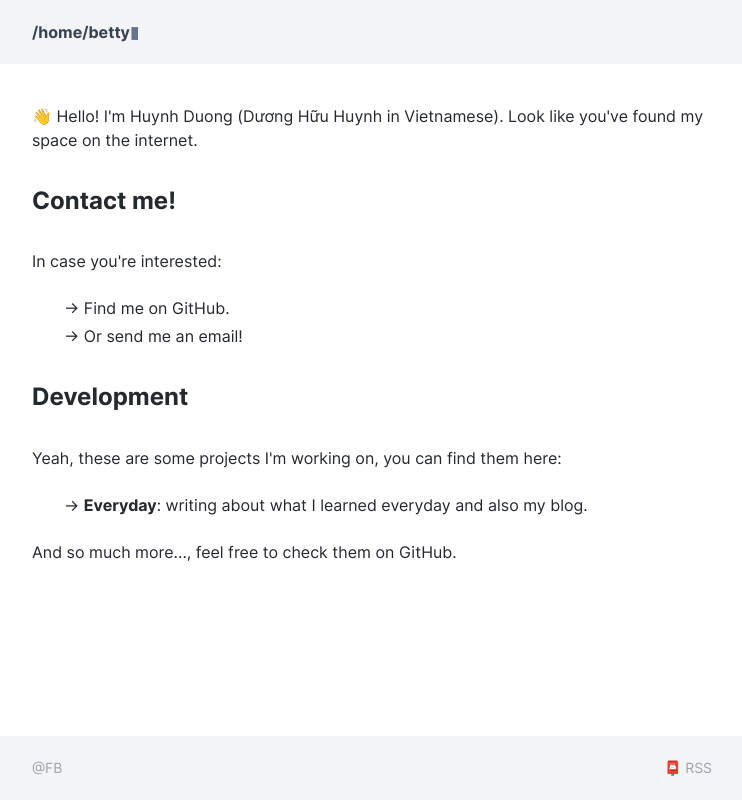
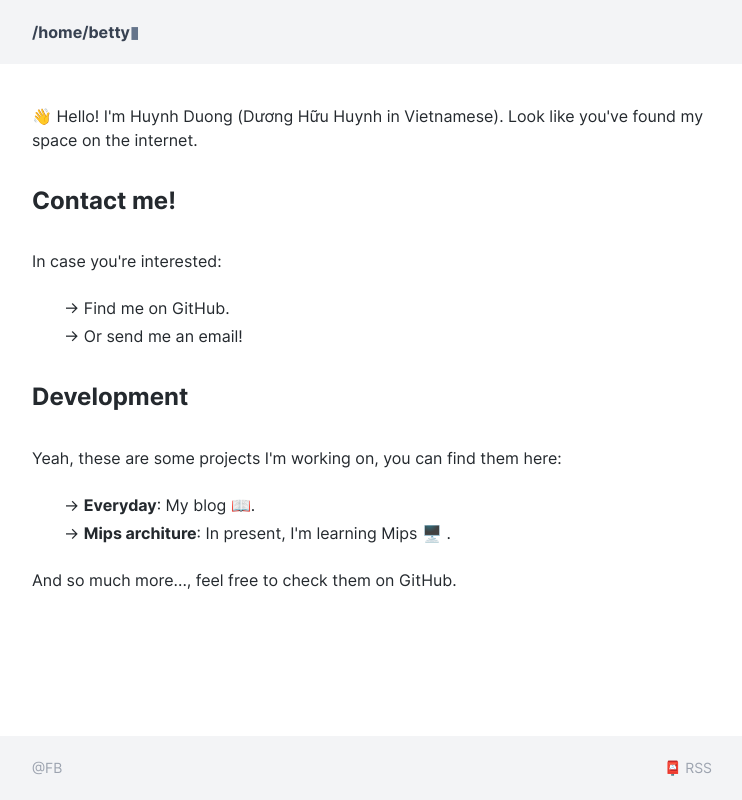
Before and after one commit to betty2310/blog-source, a Next.js app: page / in a window 1280 px wide. Shown: the whole page, without its empty margins (268-1010 px from the left). Built offline with nearby package versions, Linux system fonts and the light colour scheme.

Commit message:
feat(update project): init

```diff
--- a/pages/index.tsx
+++ b/pages/index.tsx
@@ -20,7 +20,8 @@ const Home: NextPage = () => {
                 <h2>Development</h2>
                 <p>{"Yeah, these are some projects I'm working on, you can find them here:"}</p>
                 <ul>
-                    <li>-&gt; <Link href="/everyday"><a className="font-bold">Everyday</a></Link>:  writing about what I learned everyday and also my blog.<i></i></li>
+                    <li>-&gt; <Link href="/everyday"><a className="font-bold">Everyday</a></Link>:  My blog 📖.<i></i></li>
+                    <li>-&gt; <Link href="/Mips-architure"><a className="font-bold">Mips architure</a></Link>:  In present, I'm learning Mips 🖥  ️.<i></i></li>
                 </ul>
                 <p>{"And so much more..., feel free to check them on GitHub."}</p>
             </main>
--- a/utils/consts.ts
+++ b/utils/consts.ts
@@ -1,3 +1,3 @@
-export const ENABLED_PROJECTS = ['everyday', 'st', "dotfiles" ];
+export const ENABLED_PROJECTS = ['everyday', 'st', "dotfiles", "Mips-architure"];
 export const SITE_URL = 'https://betty.rocks';
 export const SITE_NAME = '/home/betty';
```
